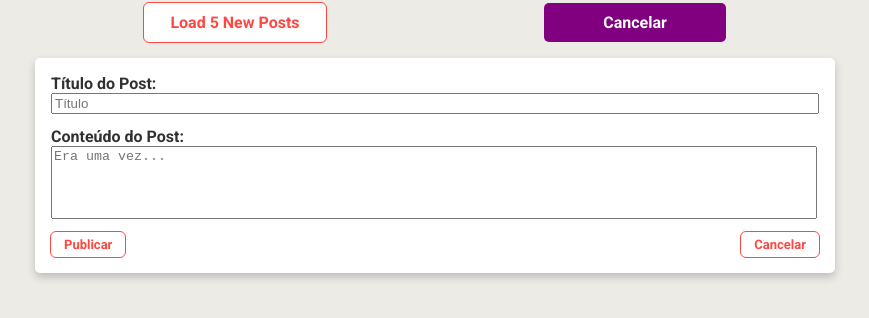
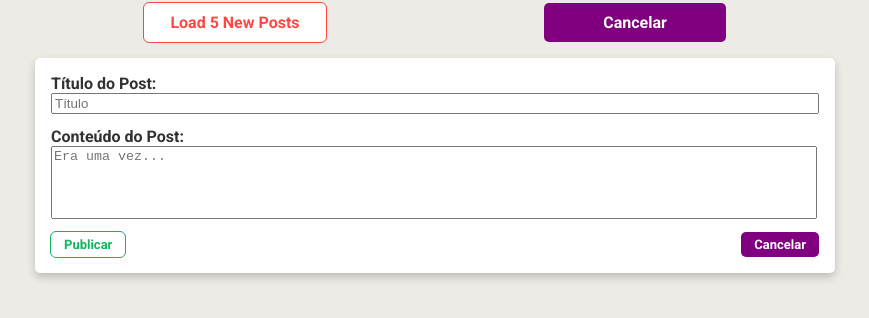
Before and after one commit to jfaundes/mentoria_projeto_1, a plain HTML site: page index.html in a window 1280 px wide. Both pictures are taken after a click on the element "New Post". Shown: the part 86-404 px from the top of the page, without its empty margins (205-1074 px from the left). Drawn offline with Linux system fonts and the light colour scheme; no server answers.

Commit message:
feat: Editor Btn Revamp

```diff
--- a/modules/postEditor.js
+++ b/modules/postEditor.js
@@ -56,7 +56,8 @@ function getBtnsContainer() {
 
 function getSubmitEdtBtn(id) {
     const postEditorBtn = document.createElement('div');
-    postEditorBtn.className = 'post-editor__btn noselect';
+    postEditorBtn.className =
+    'post-editor__btn post-editor__edtr-btn noselect';
     postEditorBtn.id = `post-editor__edtr-btn${id}`;
 
     if (id === 0) {
@@ -82,7 +83,8 @@ function getNewPostContent(id) {
 
 function getCancelEdtBtn(id) {
     const cancelEdtBtn = document.createElement('div');
-    cancelEdtBtn.className = 'post-editor__btn noselect';
+    cancelEdtBtn.className =
+    'post-editor__btn post-editor__cancel-btn noselect';
     cancelEdtBtn.id = `post-editor__cancel-btn${id}`;
     cancelEdtBtn.innerHTML = 'Cancelar';
     return cancelEdtBtn;
--- a/style.css
+++ b/style.css
@@ -108,14 +108,29 @@ main {
     text-align: center;
     border-radius: 5px;
     transition: 0.3s;
-    color: #ff4742;
-    outline: 1px solid #ff4742;
     cursor: pointer;
 }
 
-.post-editor__btn:hover {
-    background-color: #ff4742;
+.post-editor__edtr-btn {
+    color: #12b55c;
+    outline: 1px solid #12b55c;
+}
+
+.post-editor__edtr-btn:hover {
+    background-color: #12b55c;
     color: white;
+}
+
+.post-editor__cancel-btn {
+    background-color: purple;
+    color: white;
+}
+
+.post-editor__cancel-btn:hover {
+    color: purple;
+    background-color: white;
+    outline: 1px solid purple;
+
 }
 
 .card {
```
